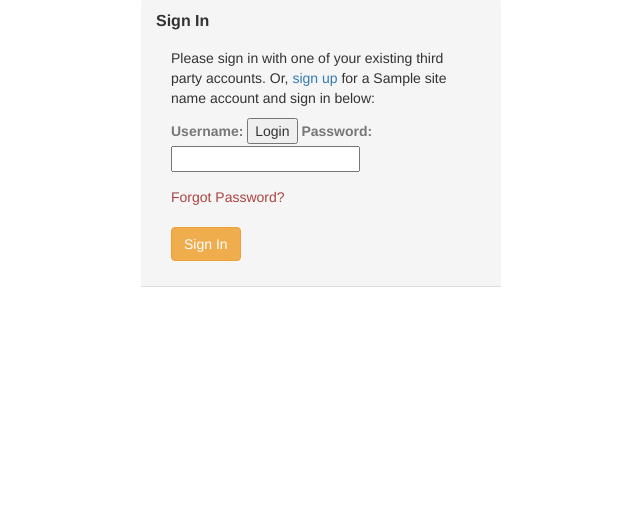
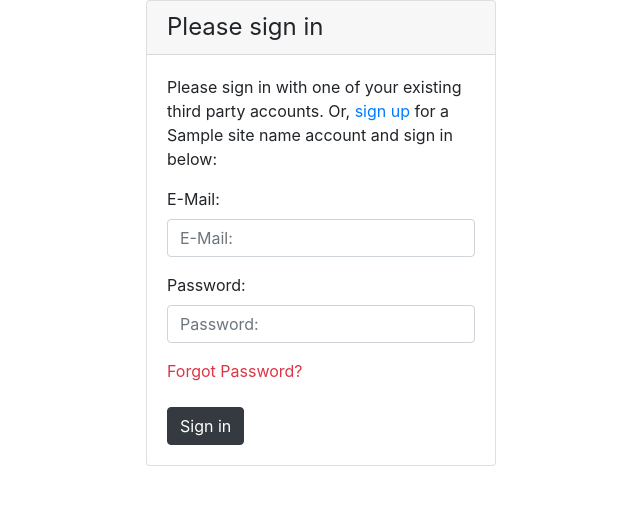
Before and after one commit to Grigorevskiy/tupperware, a Django app: template templates/allauth/account/login.html in a window 1280 px wide. Shown: the top 505 px of the page, without its empty margins (319-959 px from the left). Run offline with Django 3.2, Linux system fonts and the light colour scheme; tables that the repository leaves empty hold one stand-in row (values such as "Sample post"); the template is opened without the code that fills it: values that come from a table or form of the project are taken from there, most other values are stand-ins (such as "Sample title", 1, 10 or a date in 2020); form fields are guessed from the names that the template uses; parts of the project's set-up code (start-up, migrations or seed data) failed here and were passed over; some libraries are stand-ins or nearby versions.

Commit message:
Greated a login form

```diff
--- a/templates/allauth/account/login.html
+++ b/templates/allauth/account/login.html
@@ -1,37 +1,62 @@
-<link href="//netdna.bootstrapcdn.com/bootstrap/3.2.0/css/bootstrap.min.css" rel="stylesheet" id="bootstrap-css"
-      xmlns="http://www.w3.org/1999/html" xmlns="http://www.w3.org/1999/html">
-<script src="//netdna.bootstrapcdn.com/bootstrap/3.2.0/js/bootstrap.min.js"></script>
-<script src="//code.jquery.com/jquery-1.11.1.min.js"></script>
+{% extends "base.html" %}
+{% block head_title %}Sign In{% endblock %}
 
 {% block content %}
-    <form class="login" method="POST" role="form" action="{% url 'account_login' %}">
-        {% csrf_token %}
-        <div class="container center_div" >
-            <div class="row">
+    <div class="container">
+        <div class="row justify-content-md-center h-100">
             <div class="col-md-4 col-md-offset-4">
-                    <div class="panel-default">
-                        <div class="panel-heading">
-                            <div class="panel-title"><strong>Sign In</strong></div>
-                            <div class="panel-body">
+                <div class="card mb-4 box-shadow">
+
+                <!-- Field with form.errors -->
+                        {% if form.errors %}
+                            {% for field in form %}
+                                {% for error in field.errors %}
+                                    <div class="alert alert-danger">
+                                        <button type="button" class="close" data-dismiss="alert"
+                                                aria-label="Close"><span
+                                                aria-hidden="true">&times;</span></button>
+                                        {{ error|escape }}
+                                    </div>
+                                {% endfor %}
+                            {% endfor %}
+                            {% for error in form.non_field_errors %}
+                                <div class="alert alert-danger">
+                                    <button type="button" class="close" data-dismiss="alert" aria-label="Close"><span
+                                            aria-hidden="true">&times;</span></button>
+                                    {{ error|escape }}
+                                </div>
+                            {% endfor %}
+                        {% endif %}
+                        <!-- END Field with form.errors -->
+
+                    <div class="card-header">
+                        <h4 class="my-0 font-weight-normal">Please sign in</h4>
+                    </div>
+                    <div class="card-body">
                         <p>Please sign in with one
                         of your existing third party accounts. Or, <a href="{{ signup_url }}">sign up</a>
                         for a {{ site_name }} account and sign in below:</p>
+                        <form class="login" method="POST" role="form" action="{% url 'account_login' %}"
+                            <fieldset>
                                 <div class="form-group">
-                                    <label class="control-label text-muted">Username:</label>
-                                        {{ form.login}}
-                                    <label class ="control-label text-muted">Password:</label>
-                                        {{form.password}}
+                                    <label class="control-label" for="input-email">E-Mail:</label>
+                                    <input type="text" name="email" value="" placeholder="E-Mail:" id="input-email" class="form-control">
+                                </div>
+                                <div class="form-group">
+                                    <label class="control-label" for="input-password">Password:</label>
+                                    <input type="password" name="password" value="" placeholder="Password:" id="input-password" class="form-control">
+                                </div>
                                 {% if redirect_field_value %}
                                     <input type="hidden" name="{{ redirect_field_name }}" value="{{ redirect_field_value }}" />
                                 {% endif %}
-                                </div>
                                 <a class="button text-danger" href="{% url 'account_reset_password' %}">Forgot Password?</a>
-                                <br><br><button class="btn btn-warning" type="submit">Sign In</button>
+                                <br><br><input type="submit" value="Sign in" class="btn btn-dark"/>
+                            </fieldset>
+                        </form>
                     </div>
                 </div>
             </div>
         </div>
     </div>
-        </div>
-    </form>
+
 {% endblock %}
```
Lines whose indentation alone changed are shown as unchanged.
